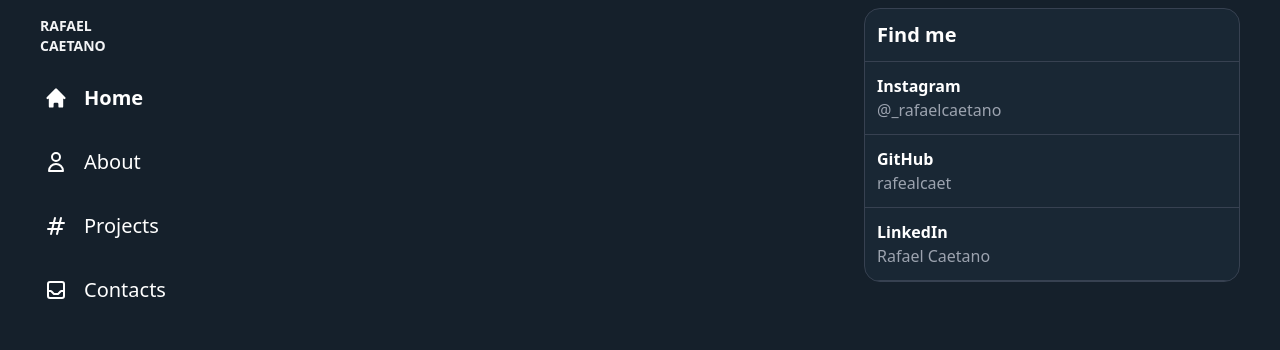
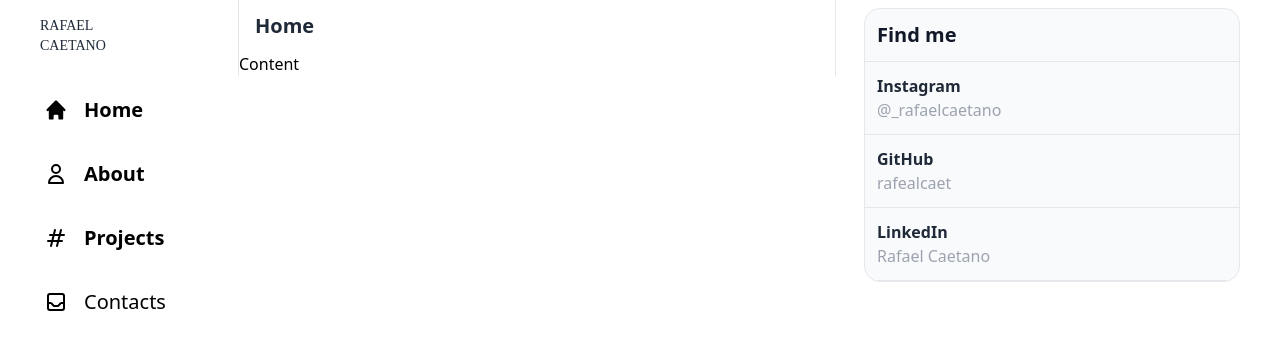
Before and after one commit to rafaelcaet/portifolio-v0, a Nuxt app: page /home in a window 1280 px wide. Shown: the top 350 px of the page. Built offline with nearby package versions, Linux system fonts and the light colour scheme.

Commit message:
refact: change old pages to new tab pages

```diff
--- a/app.vue
+++ b/app.vue
@@ -29,5 +29,5 @@
     </div>
 </template>
 <script setup>
-const darkMode = ref(true)
+const darkMode = ref(false)
 </script>
--- a/components/MainSection.vue
+++ b/components/MainSection.vue
@@ -1,5 +1,5 @@
 <template>
-    <div class="border-x" :class="twitterBorderColor">
+    <div class="border-x" :class="thinBorderColor">
         <div
             class="sticky top-0 px-4 py-3 bg-white/80 backdrop-blur-md dark:bg-dim-900/80"
         >
@@ -10,7 +10,7 @@
         <div
             v-if="loading"
             class="flex items-center justify-center p-4 border-b"
-            :class="twitterBorderColor"
+            :class="thinBorderColor"
         >
             <UISpinner />
         </div>
@@ -20,7 +20,7 @@
     </div>
 </template>
 <script setup>
-const { twitterBorderColor } = useTailwindConfig()
+const { thinBorderColor } = useTailwindConfig()
 
 const props = defineProps({
     title: {
--- a/components/Sidebar/Left/Tab.vue
+++ b/components/Sidebar/Left/Tab.vue
@@ -1,6 +1,6 @@
 <template>
     <nuxt-link
-    to="#"
+        :to="path"
         class="flex items-center p-3 text-black w-min hover:bg-gray-200 rounded-full dark:hover:bg-dim-200 dark:text-white"
         :class="defaultTransition"
     >
@@ -12,16 +12,16 @@
         </div>
     </nuxt-link>
 </template>
-<script setup>
-const { defaultTransition } = useTailwindConfig();
+<script setup lang="ts">
+const { defaultTransition } = useTailwindConfig()
 const props = defineProps({
     active: {
         type: Boolean,
         default: false,
     },
-});
-
+    path: String,
+})
 const textClasses = computed(() =>
-  props.active ? "font-semibold" : "font-normal"
-);
+    props.active ? 'font-semibold' : 'font-normal',
+)
 </script>
--- a/components/Sidebar/Left/index.vue
+++ b/components/Sidebar/Left/index.vue
@@ -6,34 +6,37 @@
         >
             <nuxt-link to="/">
                 <div
-                    class="w-8 h-8 text-sm font-bold text-gray-800 dark:text-gray-100"
+                    class="w-14 h-11 text-sm font-jbmono text-gray-800 dark:text-gray-100"
                 >
                     RAFAEL CAETANO
                 </div>
             </nuxt-link>
         </div>
         <div class="mt-2 space-y-3">
-            <!-- home icon -->
-            <SidebarLeftTab active>
+            <!-- Home icon -->
+            <SidebarLeftTab active path="/home">
                 <template v-slot:icon>
                     <HomeIcon />
                 </template>
                 <template v-slot:name> Home </template>
             </SidebarLeftTab>
+
             <!-- User icon -->
-            <SidebarLeftTab>
+            <SidebarLeftTab active path="/about">
                 <template v-slot:icon>
                     <UserIcon />
                 </template>
                 <template v-slot:name> About </template>
             </SidebarLeftTab>
+
             <!-- hashtag icon -->
-            <SidebarLeftTab>
+            <SidebarLeftTab active path="/projects">
                 <template v-slot:icon>
                     <HashtagIcon />
                 </template>
                 <template v-slot:name> Projects </template>
             </SidebarLeftTab>
+
             <!-- inbox icon -->
             <SidebarLeftTab>
                 <template v-slot:icon>
@@ -46,14 +49,6 @@
 </template>
 <script setup>
 import { HomeIcon } from '@heroicons/vue/solid'
-import {
-    HashtagIcon,
-    BellIcon,
-    InboxIcon,
-    BookmarkIcon,
-    DocumentTextIcon,
-    UserIcon,
-    DotsCircleHorizontalIcon,
-} from '@heroicons/vue/outline'
+import { HashtagIcon, InboxIcon, UserIcon } from '@heroicons/vue/outline'
 const { defaultTransition } = useTailwindConfig()
 </script>
--- a/components/Sidebar/Right/PreviewCard/Item.vue
+++ b/components/Sidebar/Right/PreviewCard/Item.vue
@@ -7,8 +7,6 @@
     </div>
 </template>
 <script setup>
-const wrapperClasses = computed(
-    () => `${defaultTransition} ${twitterBorderColor}`,
-)
-const { defaultTransition, twitterBorderColor } = useTailwindConfig()
+const wrapperClasses = computed(() => `${defaultTransition} ${thinBorderColor}`)
+const { defaultTransition, thinBorderColor } = useTailwindConfig()
 </script>
--- a/components/Sidebar/Right/PreviewCard/index.vue
+++ b/components/Sidebar/Right/PreviewCard/index.vue
@@ -1,11 +1,11 @@
 <template>
     <div
         class="m-2 border rounded-2xl bg-gray-50 dark:bg-dim-700 overflow-hidden"
-        :class="twitterBorderColor"
+        :class="thinBorderColor"
     >
         <h1
             class="p-3 text-xl font-extrabold text-gray-900 border-b dark:text-white"
-            :class="twitterBorderColor"
+            :class="thinBorderColor"
         >
             {{ props.title }}
         </h1>
@@ -14,7 +14,7 @@
     </div>
 </template>
 <script setup>
-const { twitterBorderColor, defaultTransition } = useTailwindConfig()
+const { thinBorderColor, defaultTransition } = useTailwindConfig()
 
 const props = defineProps({
     title: {
--- a/composables/useTailwindConfig.js
+++ b/composables/useTailwindConfig.js
@@ -1,6 +1,6 @@
 export default () => {
-  return {
-    defaultTransition: "transition ease-in-out duration-350",
-    twitterBorderColor: "border-white-200 dark:border-gray-700",
-  };
-};
+    return {
+        defaultTransition: 'transition ease-in-out duration-350',
+        thinBorderColor: 'border-white-200 dark:border-gray-700',
+    }
+}
--- /dev/null
+++ b/pages/about.vue
@@ -0,0 +1,8 @@
+<template>
+    <div>
+        <MainSection title="About" :loading="loading"> About </MainSection>
+    </div>
+</template>
+<script setup>
+const loading = ref(false)
+</script>
--- /dev/null
+++ b/pages/home.vue
@@ -0,0 +1,8 @@
+<template>
+    <div>
+        <MainSection title="Home" :loading="loading"> Content </MainSection>
+    </div>
+</template>
+<script setup>
+const loading = ref(false)
+</script>
--- /dev/null
+++ b/pages/projects.vue
@@ -0,0 +1,10 @@
+<template>
+    <div>
+        <MainSection title="Projects" :loading="loading">
+            Projects
+        </MainSection>
+    </div>
+</template>
+<script setup>
+const loading = ref(false)
+</script>
--- a/tailwind.config.js
+++ b/tailwind.config.js
@@ -1,32 +1,35 @@
 module.exports = {
-  darkMode: "class",
+    darkMode: 'class',
 
     theme: {
+        fontFamily: {
+            jbmono: ['JetBrains Mono'],
+        },
         screens: {
-      xs: "614px",
-      sm: "1002px",
-      md: "1022px",
-      lg: "1092px",
-      xl: "1280px",
+            xs: '614px',
+            sm: '1002px',
+            md: '1022px',
+            lg: '1092px',
+            xl: '1280px',
         },
 
         extend: {
             colors: {
                 dim: {
-          50: "#5F99F7",
-          100: "#5F99F7",
-          200: "#38444d",
-          300: "#202e3a",
-          400: "#253341",
-          500: "#5F99F7",
-          600: "#5F99F7",
-          700: "#192734",
-          800: "#162d40",
-          900: "#15202b",
+                    50: '#5F99F7',
+                    100: '#5F99F7',
+                    200: '#38444d',
+                    300: '#202e3a',
+                    400: '#253341',
+                    500: '#5F99F7',
+                    600: '#5F99F7',
+                    700: '#192734',
+                    800: '#162d40',
+                    900: '#15202b',
                 },
             },
         },
     },
 
     plugins: [],
-};
+}
```
Also changed, not shown: 1 other file (tests, documents, lock files or other folders). Lines whose indentation alone changed are shown as unchanged.
